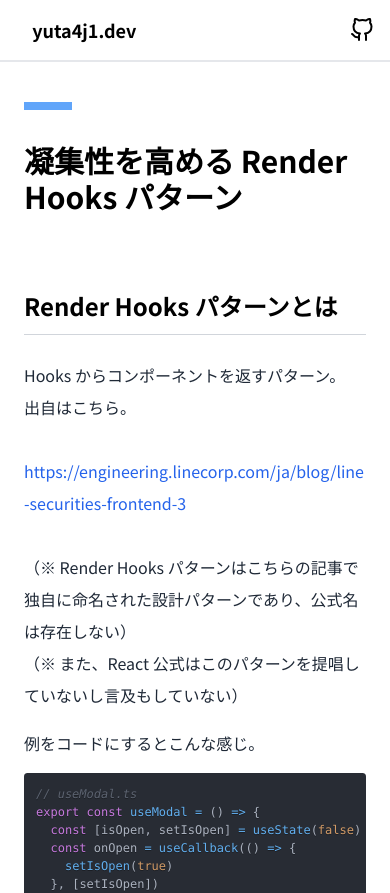
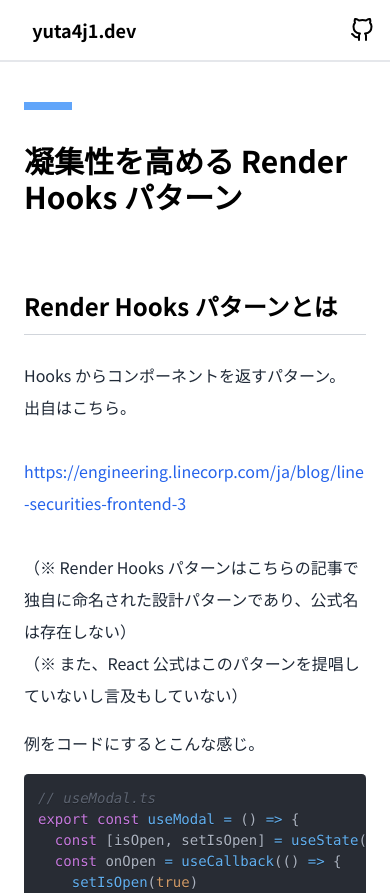
Before and after one commit to yuta4j1/yuta4j1.dev, a Next.js app: page /post/render-hooks in a window 390 px wide. Shown: the top 893 px of the page. Built offline with nearby package versions, Linux system fonts and the light colour scheme; no server answers.

Commit message:
fix: code style

```diff
--- a/app/_components/Article/Article.tsx
+++ b/app/_components/Article/Article.tsx
@@ -204,7 +204,7 @@ export const Article: React.FC<{
                 const match = /language-(\w+)/.exec(className || '')
                 return !inline && match ? (
                   <Syntax
-                    className={classNames('text-xs', 'md:text-base')}
+                    className={classNames('text-sm', 'md:text-base')}
                     style={oneDark}
                     language={match[1]}
                     // eslint-disable-next-line
```
